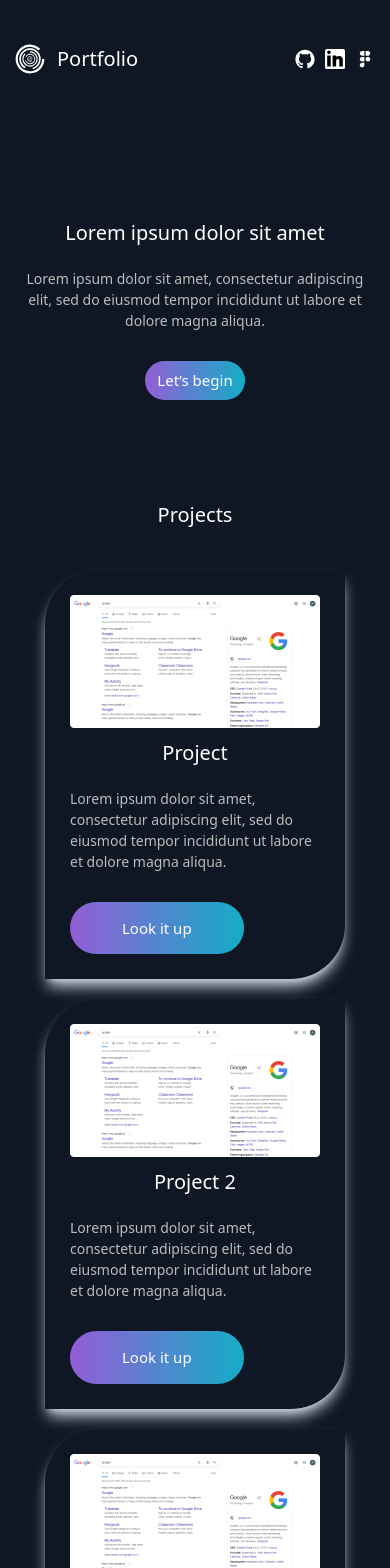
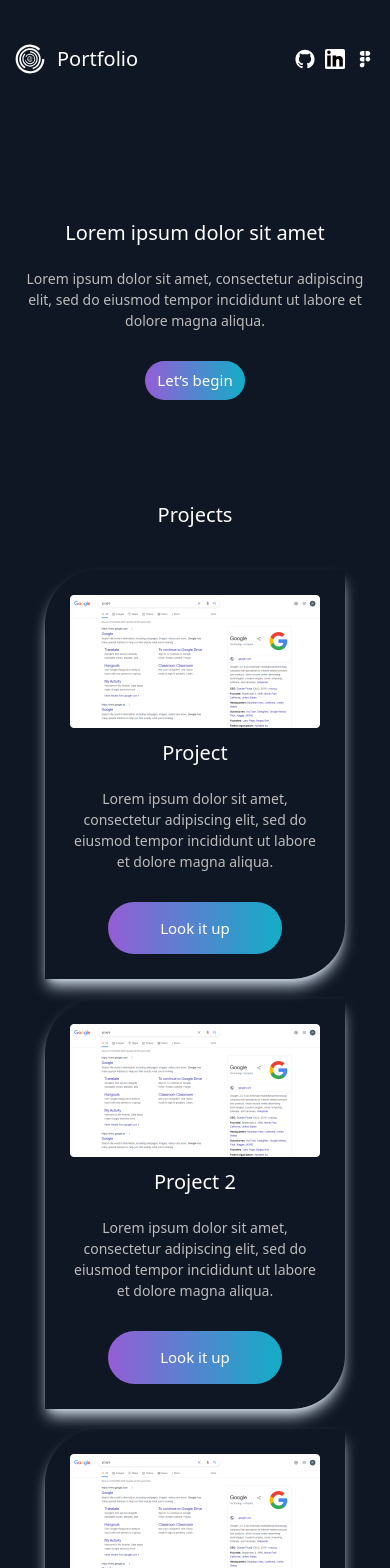
Before and after one commit to Muslima-coder/8-dars.vite, a React (Vite) app: page / in a window 390 px wide. Shown: the top 1568 px of the page. Built offline with nearby package versions, Linux system fonts and the light colour scheme.

Commit message:
update commit

```diff
--- a/src/components/ProjectItem.jsx
+++ b/src/components/ProjectItem.jsx
@@ -8,8 +8,8 @@ function ProjectItem ({item}) {
         <div className="sm:w-[550px] mx-auto sm:mx-0 w-[300px] shadow-lg shadow-slate-300 p-[25px] rounded-tl-[54px] rounded-br-[54px]">
             <img className="w-[270px] sm:w-[500px] sm:h-[286px] mb-[10px] sm:mb-[25px]" src={item.img} alt="img" width={500} height={286} />
             <Heading extraClass={"!text-center"} title={item.title}/>
-            <Text title={item.content}/>
-            <Button extraClass={"!py-[15px] !px-[52px] !sm:mx-0 !mx-auto "} title={"Look it up"}/>
+            <Text extraClass={"sm:text-start text-center"} title={item.content}/>
+            <Button extraClass={"!py-[15px] !px-[52px] !flex !sm:justify-start !justify-center sm:mx-0 mx-auto "} title={"Look it up"}/>
         </div>
     )
 }
```
